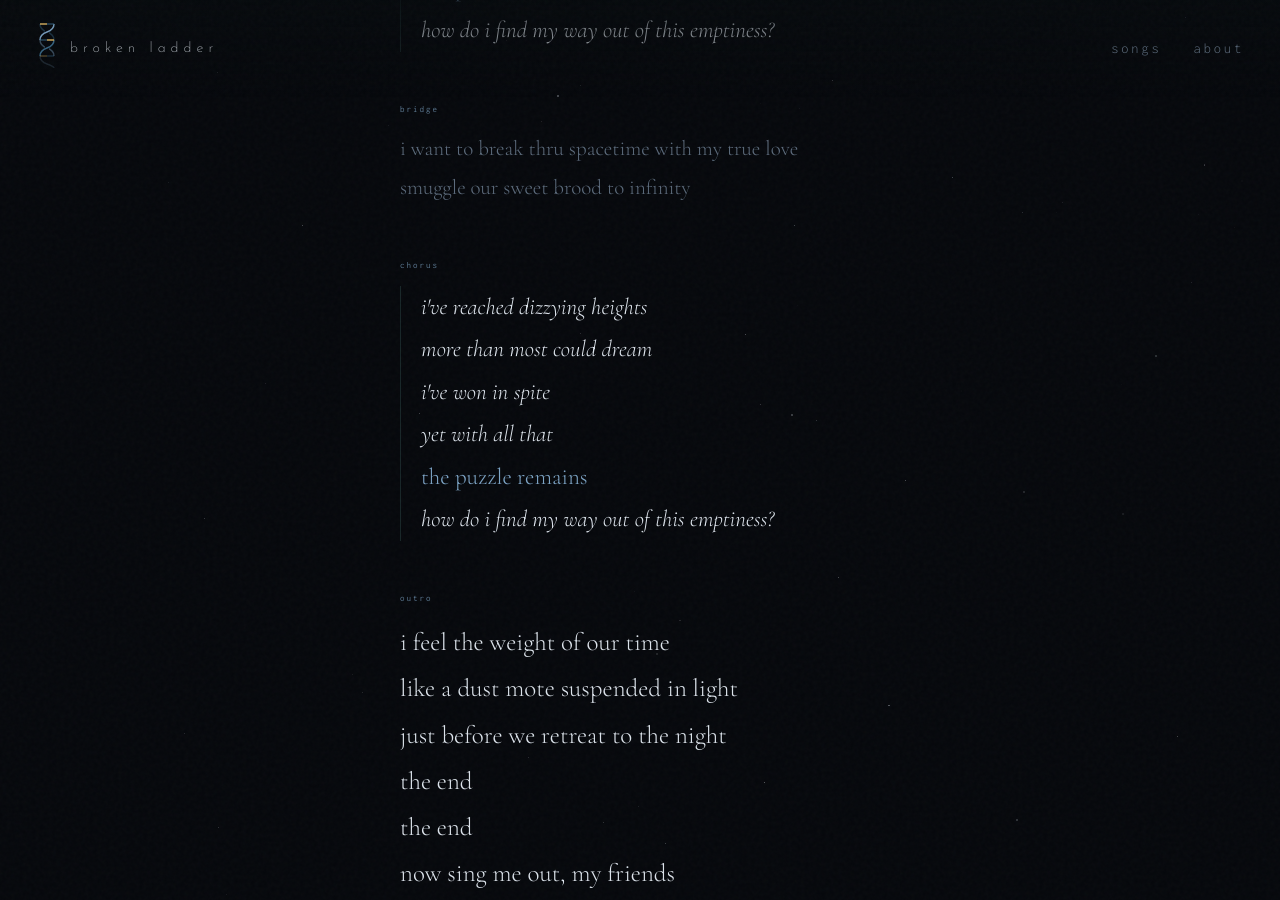
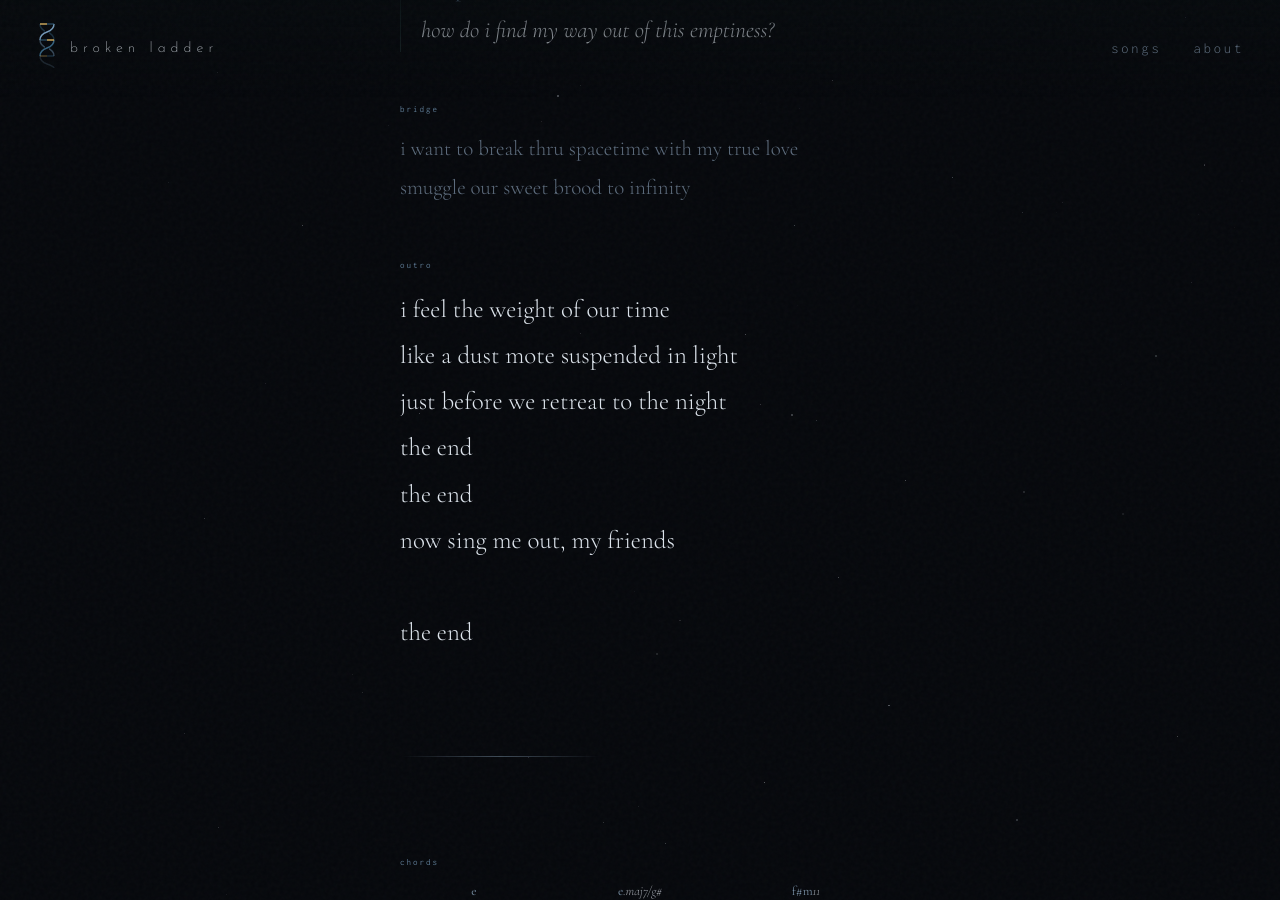
Before and after one commit to ClayShentrup/brokenladder, a Jekyll site: the page built from songs/the-puzzle-remains.html, in a window 1280 px wide and 900 px high, scrolled down 1327 px. Built offline with Jekyll 4.4.1, drawn with Linux system fonts in a browser that asks for light colours.

```diff
--- a/songs/the-puzzle-remains.html
+++ b/songs/the-puzzle-remains.html
@@ -72,19 +72,7 @@ line: "rgba(126,166,200,0.18)"
       </div>
     </div>
 
-    <div class="section chorus" style="--anim-delay:1.1s">
-      <div class="section-label">chorus</div>
-      <div class="verse">
-        <span class="line">i've reached dizzying heights</span>
-        <span class="line">more than most could dream</span>
-        <span class="line">i've won in spite</span>
-        <span class="line">yet with all that</span>
-        <span class="line"><em>the puzzle remains</em></span>
-        <span class="line">how do i find my way out of this emptiness?</span>
-      </div>
-    </div>
-
-    <div class="section outro" style="--anim-delay:1.2s">
+    <div class="section outro" style="--anim-delay:1.1s">
       <div class="section-label">outro</div>
       <div class="verse">
         <span class="line">i feel the weight of our time</span>
```
